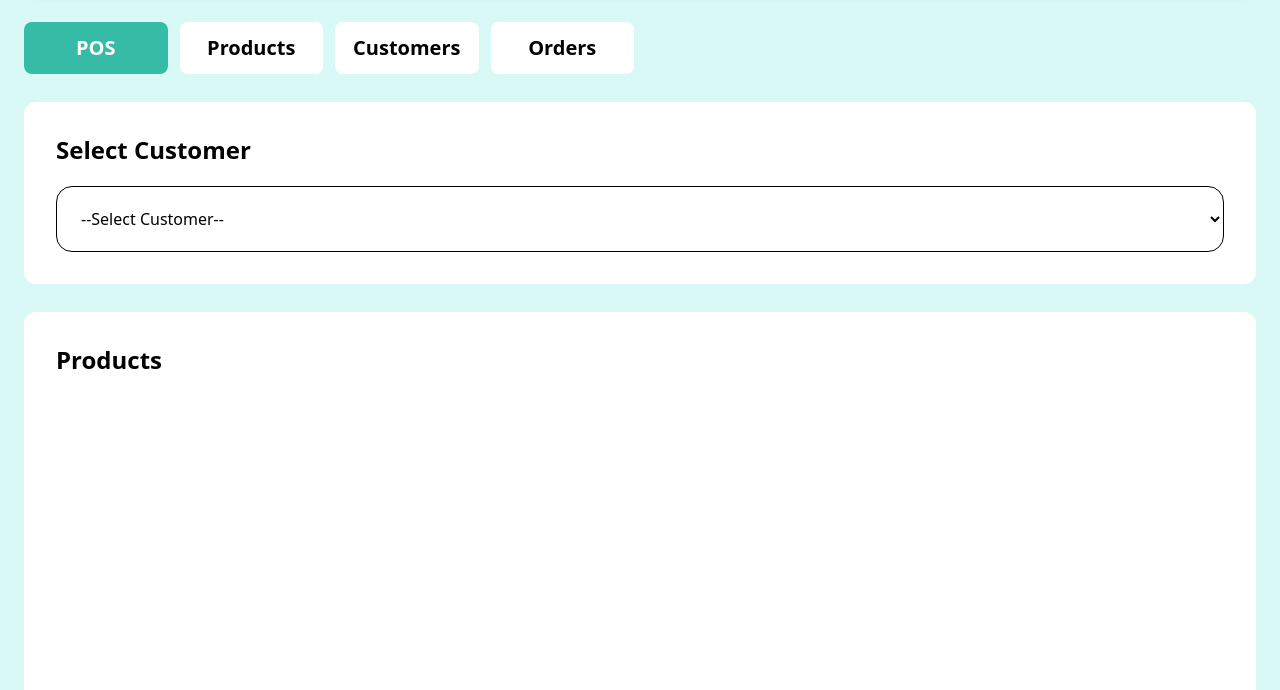
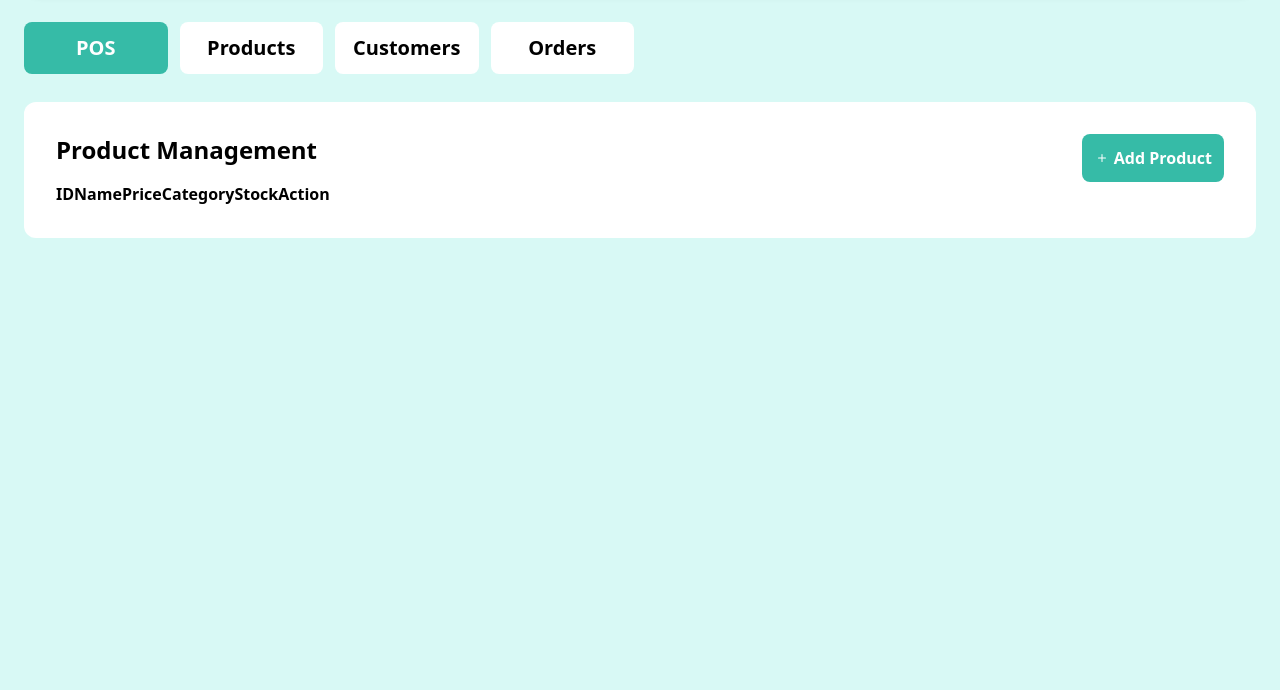
Before and after one commit to chalithalaksahan/POS_System, a plain HTML site: page index.html in a window 1280 px wide. Shown: the part 110-800 px from the top of the page. Drawn offline with nearby package versions, Linux system fonts and the light colour scheme.

Commit message:
POS interface Done

```diff
--- a/assets/js/app.js
+++ b/assets/js/app.js
@@ -19,6 +19,31 @@ function posInterface(){
     clearBtn();
     pos.classList.remove('bg-white','text-black');
     pos.classList.add('bg-[#36BBA7]','text-white');
+    mainContainer.innerHTML = `
+        <!-- Customer Select -->
+            <div class="mt-7 bg-white p-8 rounded-xl">
+                <h2 id="cus" class="text-2xl font-bold">Select Customer</h2>
+                <div>
+                <select class="border-1 rounded-2xl p-5 w-full mt-5" name="selectCustomer" id="selectCustomer">
+                    <option value="" >--Select Customer--</option>
+                    <option value="" >chalitha laksahan</option>
+                </select>
+                </div>
+            </div>
+            <!-- product Area -->
+            <div class="bg-white p-8 w-full h-100 mt-7 rounded-xl">
+                <h2 class="text-2xl font-bold">Products</h2>
+                <div id="products"></div>
+            </div>
+            <div class="bg-white p-8 w-full h-100 mt-7 rounded-xl">
+                <div class="flex items-center">
+                    <img src="assets/img/shopping-cart-sm.svg" class="h-10" alt="">
+                    <h2 class="text-2xl font-bold ml-3">Shopping Cart</h2>
+                </div>
+
+                <div id="shoppingCart" ></div>
+            </div>
+    `;
 }
 
 function productInterface(){
@@ -43,3 +68,7 @@ pos.addEventListener('click',posInterface);
 product.addEventListener('click',productInterface);
 customer.addEventListener('click',customerInterface);
 order.addEventListener('click',orderInterface);
+
+function addProduct(){
+
+}
--- a/index.html
+++ b/index.html
@@ -1,5 +1,6 @@
 <!DOCTYPE html>
 <html lang="en">
+
 <head>
     <meta charset="UTF-8">
     <meta name="viewport" content="width=device-width, initial-scale=1.0">
@@ -8,6 +9,7 @@
     <script src="https://cdn.jsdelivr.net/npm/@tailwindcss/browser@4"></script>
     <link rel="shortcut icon" href="assets/img/shopping-cart.svg" type="image/x-icon">
 </head>
+
 <body class="bg-[#D8F9F5]">
     <div class="m-6 min-h-screen">
         <!-- Lable  -->
@@ -19,38 +21,45 @@
         <!-- Buttons -->
         <div class="mt-7">
             <div class="grid grid-cols-2 sm:grid-cols-4 md:grid-cols-6 lg:grid-cols-8 gap-3 ">
-                <button id="pos"  class="category-btn bg-[#36BBA7] p-3 rounded-lg font-lg text-xl font-semibold text-white">POS</button>
-                <button id="product"  class="category-btn bg-white p-3 rounded-lg font-lg text-xl font-semibold text-black">Products</button>
-                <button id="customer" class="category-btn bg-white p-3 rounded-lg font-lg text-xl font-semibold text-black">Customers</button>
-                <button id="order" class="category-btn bg-white p-3 rounded-lg font-lg text-xl font-semibold text-black">Orders</button>
+                <button id="pos"
+                    class="category-btn bg-[#36BBA7] p-3 rounded-lg font-lg text-xl font-semibold text-white">POS</button>
+                <button id="product"
+                    class="category-btn bg-white p-3 rounded-lg font-lg text-xl font-semibold text-black">Products</button>
+                <button id="customer"
+                    class="category-btn bg-white p-3 rounded-lg font-lg text-xl font-semibold text-black">Customers</button>
+                <button id="order"
+                    class="category-btn bg-white p-3 rounded-lg font-lg text-xl font-semibold text-black">Orders</button>
             </div>
         </div>
-        <div id="mainContainer" >
-        <!-- Customer Select -->
+        <div id="mainContainer">
+            <!-- product details -->
             <div class="mt-7 bg-white p-8 rounded-xl">
-                <h2 id="cus" class="text-2xl font-bold">Select Customer</h2>
-                <div>
-                <select class="border-1 rounded-2xl p-5 w-full mt-5" name="selectCustomer" id="selectCustomer">
-                    <option value="" >--Select Customer--</option>
-                    <option value="" >chalitha laksahan</option>
-                </select>
+                <div class="flex justify-between">
+                    <h2 class="text-2xl font-bold">Product Management</h2>
+                    <button type="button" data-modal-target="crud-modal" data-modal-toggle="crud-modal" class="flex items-center gap-1 content-center font-semibold p-3 rounded-lg bg-[#36BBA7] text-white">
+                        <svg xmlns="http://www.w3.org/2000/svg" width="16" height="16" fill="currentColor"
+                            class="bi bi-plus" viewBox="0 0 16 16">
+                            <path
+                                d="M8 4a.5.5 0 0 1 .5.5v3h3a.5.5 0 0 1 0 1h-3v3a.5.5 0 0 1-1 0v-3h-3a.5.5 0 0 1 0-1h3v-3A.5.5 0 0 1 8 4" />
+                        </svg>Add Product</button>
                 </div>
-            </div>
-            <!-- product Area -->
-            <div class="bg-white p-8 w-full h-100 mt-7 rounded-xl">
-                <h2 class="text-2xl font-bold">Products</h2>
-                <div id="products"></div>
-            </div>
-            <div class="bg-white p-8 w-full h-100 mt-7 rounded-xl">
-                <div class="flex items-center">
-                    <img src="assets/img/shopping-cart-sm.svg" class="h-10" alt="">
-                    <h2 class="text-2xl font-bold ml-3">Shopping Cart</h2>
-                </div>
+                <table class="table-auto">
+                    <tr>
+                        <th>ID</th>
+                        <th>Name</th>
+                        <th>Price</th>
+                        <th>Category</th>
+                        <th>Stock</th>
+                        <th>Action</th>
+                    </tr>
+                    <tr>
+                        <td></td>
+                    </tr>
+                </table>
 
-                <div id="shoppingCart" ></div>
-            </div>
         </div>
-   </div>
+    </div>
     <script src="assets/js/app.js"></script>
 </body>
+
 </html>
```
